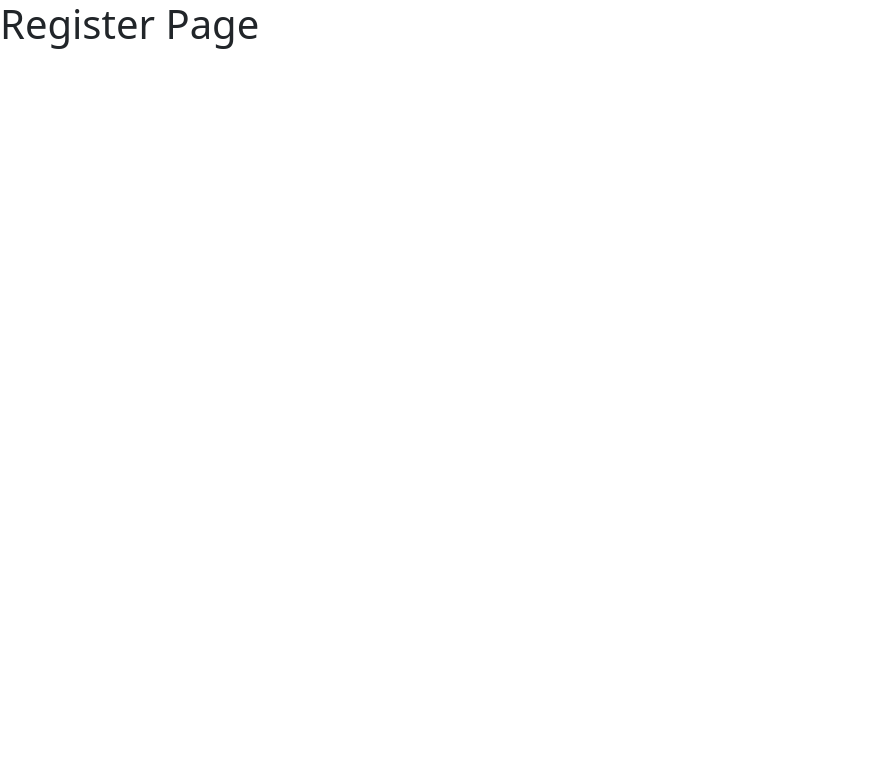
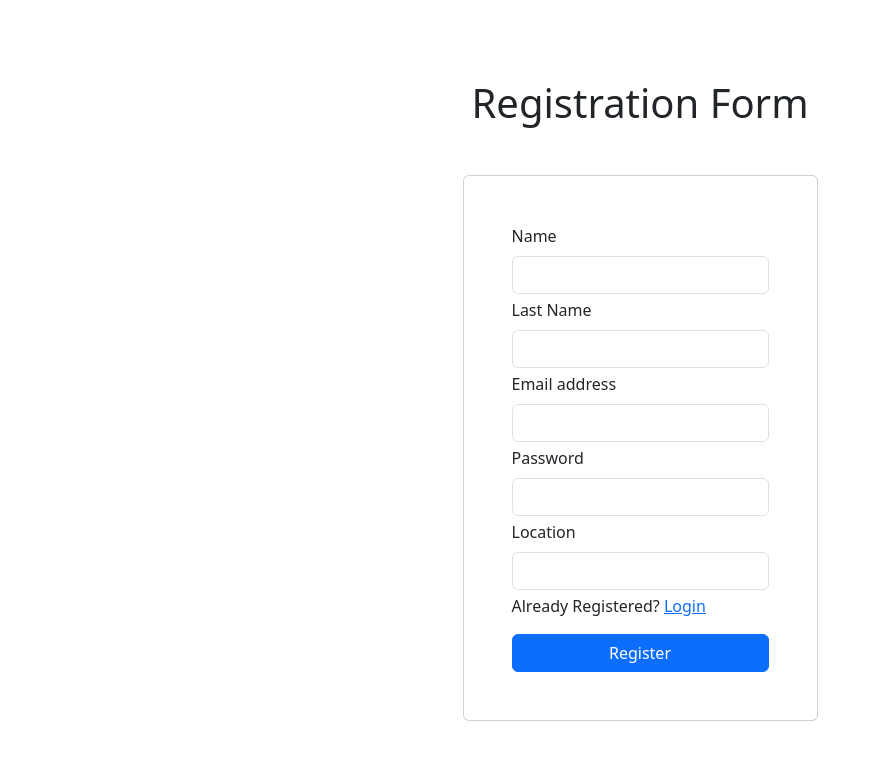
Before and after one commit to Umair513/Job_Portal_Application, a React (Create React App) app in the folder client/: page /register in a window 1280 px wide. Shown: the top 760 px of the page, without its empty margins (0-878 px from the left). Built offline with nearby package versions, Linux system fonts and the light colour scheme.

Commit message:
Register Form

```diff
--- a/client/src/index.css
+++ b/client/src/index.css
@@ -3,3 +3,11 @@
   padding: 0%;
   box-sizing: border-box;
 }
+
+.form-container{
+  display: flex;
+  align-items: center;
+  justify-content: center;
+  height: 100vh;
+  flex-direction: column;
+}
--- a/client/src/pages/Register.js
+++ b/client/src/pages/Register.js
@@ -1,11 +1,102 @@
-import React from 'react'
+import React, { useState } from "react";
+import { Link } from "react-router-dom";
 
 const Register = () => {
+  const [values, setValues] = useState({
+    name: "",
+    lastName: "",
+    email: "",
+    password: ""
+  });
+
+  const handleChange = (e) => {
+    const value = e.target.value;
+    setValues({
+      ...values,
+      [e.target.name]: value
+    });
+  };
+
+  const handleSubmit = (e) => {
+    e.preventDefault();
+    try {
+      console.log(values);
+    } catch (error) {
+      console.log(error);
+    }
+  };
+
   return (
-    <div>
-      <h1>Register Page</h1>
-    </div>
-  )
-}
+    <>
+      <div className="form-container">
+        <h1 className="mb-5">Registration Form</h1>
+        <form className="card p-5" onSubmit={handleSubmit}>
+          <div className="mb-1">
+            <label htmlFor="name" className="form-label">
+              Name
+            </label>
+            <input
+              type="text"
+              className="form-control"
+              name="name"
+              value={values.name}
+              onChange={handleChange}
+            />
+          </div>
+          <div className="mb-1">
+            <label htmlFor="lastName" className="form-label">
+              Last Name
+            </label>
+            <input
+              type="text"
+              className="form-control"
+              name="lastName"
+              value={values.lastName}
+              onChange={handleChange}
+            />
+          </div>
+          <div className="mb-1">
+            <label htmlFor="email" className="form-label">
+              Email address
+            </label>
+            <input
+              type="email"
+              className="form-control"
+              name="email"
+              value={values.email}
+              onChange={handleChange}
+            />
+          </div>
+          <div className="mb-1">
+            <label htmlFor="password" className="form-label">
+              Password
+            </label>
+            <input
+              type="password"
+              className="form-control"
+              name="password"
+              value={values.password}
+              onChange={handleChange}
+            />
+          </div>
+          <div className="mb-1">
+            <label htmlFor="location" className="form-label">
+              Location
+            </label>
+            <input type="text" className="form-control" name="location" />
+          </div>
+          <div className="d-flex justify-space-between">
+            <p>
+              Already Registered? <Link to="/login">Login</Link>
+            </p>
+          </div>
+          <button type="submit" className="btn btn-primary">
+            Register
+          </button>
+        </form>
+      </div>
+    </>
+  );
+};
 
-export default Register
+export default Register;
```
